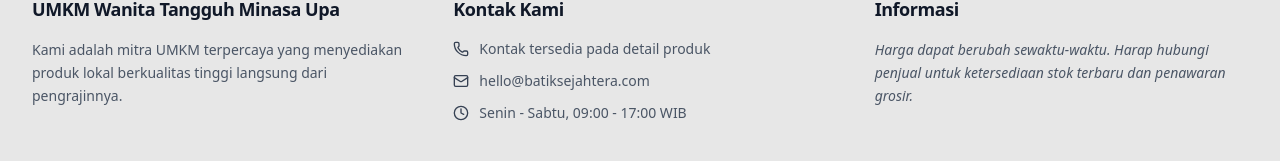
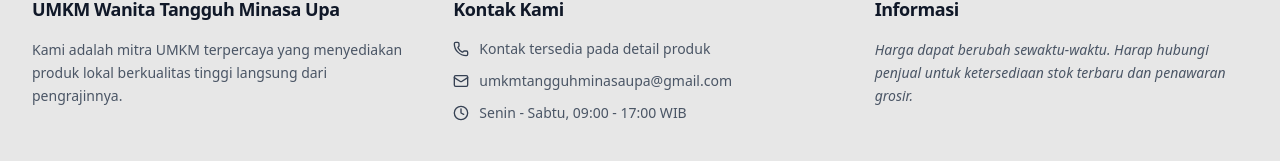
Before and after one commit to Kevinardhana096/website-umkm-minasa-upa, a Next.js app: page / in a window 1280 px wide. Shown: the part 1201-1362 px from the top of the page. Built offline with nearby package versions, Linux system fonts and the light colour scheme; no server answers; the database is empty.

Commit message:
Update UMKM contact email

```diff
--- a/src/components/Footer.tsx
+++ b/src/components/Footer.tsx
@@ -39,7 +39,9 @@ export const Footer: React.FC<FooterProps> = ({ store }) => {
               </li>
               <li className="flex items-center gap-2.5">
                 <Mail className="w-4 h-4 text-gray-700 shrink-0" />
-                <span>hello@batiksejahtera.com</span>
+                <a href="mailto:umkmtangguhminasaupa@gmail.com" className="hover:text-gray-900 hover:underline">
+                  umkmtangguhminasaupa@gmail.com
+                </a>
               </li>
               <li className="flex items-center gap-2.5">
                 <Clock className="w-4 h-4 text-gray-700 shrink-0" />
```
